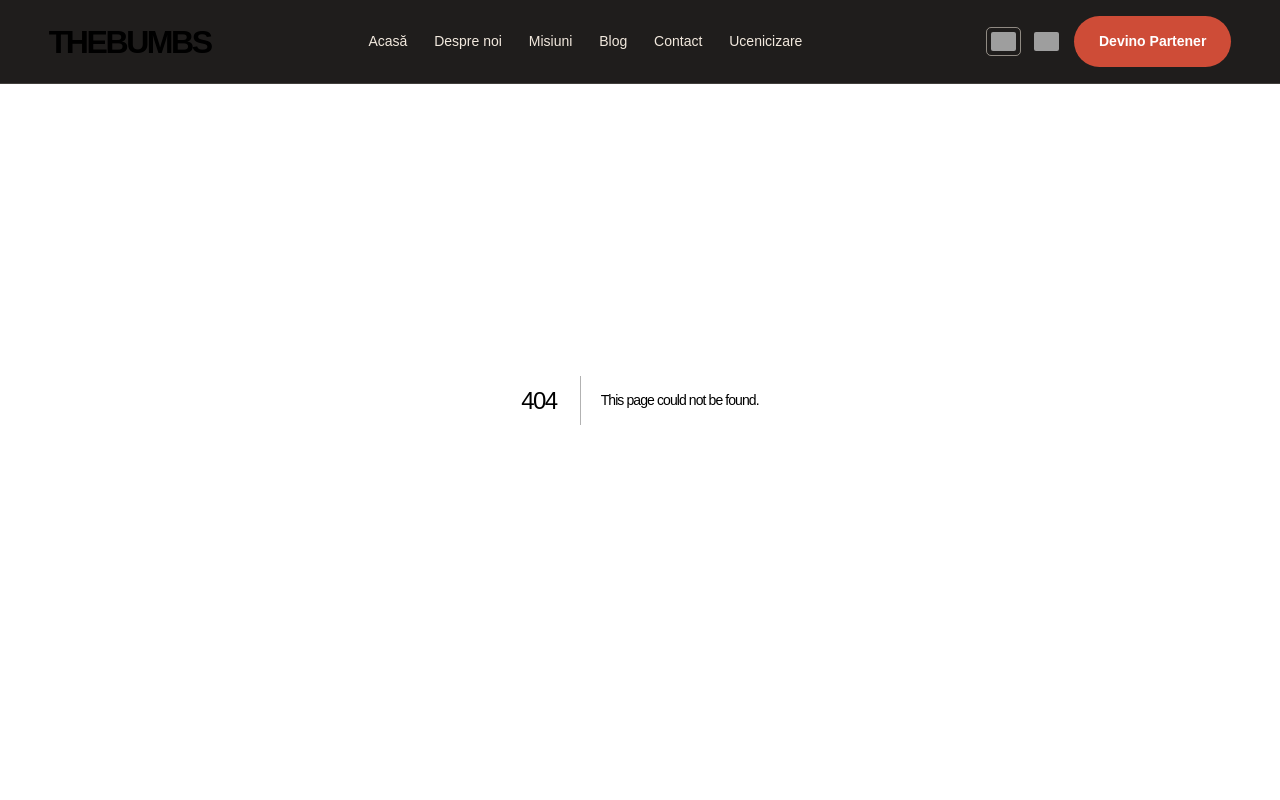
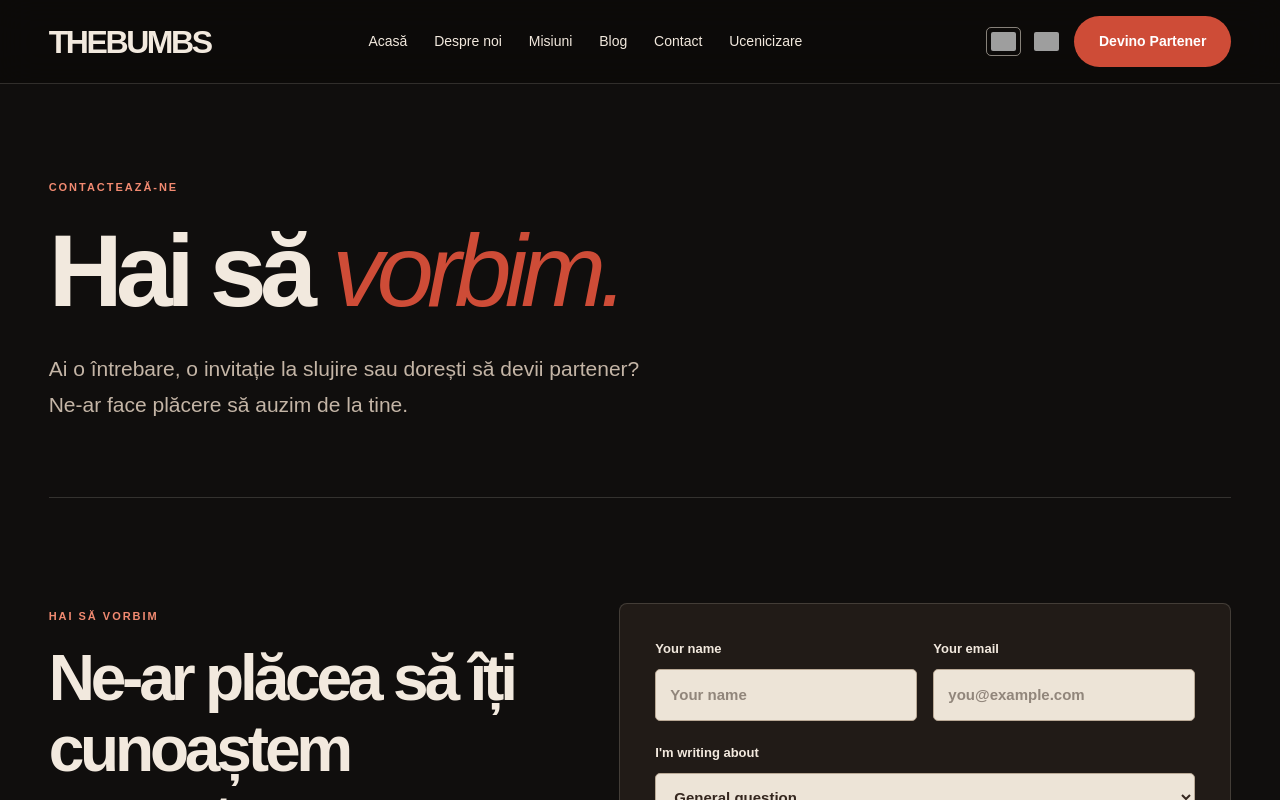
Before and after one commit to bumbmatei-sys/thebumbs-website, a Next.js app: page /ro/contact in a window 1280 px wide. Before the commit this address had no page. Shown: the top 800 px of the page. Built offline with nearby package versions, Linux system fonts and the light colour scheme; grey boxes are pictures that could not be loaded.

Commit message:
feat: add Romanian contact page

```diff
--- /dev/null
+++ b/app/ro/contact/page.tsx
@@ -0,0 +1,3 @@
+import { ContactForm } from "@/components/contact-form";
+export const metadata={title:"Contact",description:"Contactează-ne pentru întrebări, invitații la slujire sau parteneriate.",alternates:{canonical:"/ro/contact",languages:{en:"/contact",ro:"/ro/contact"}}};
+export default function ContactRo(){return <main lang="ro"><section className="hero reveal contact-hero"><span className="eyebrow">CONTACTEAZĂ-NE</span><h1>Hai să <em>vorbim.</em></h1><p className="lead">Ai o întrebare, o invitație la slujire sau dorești să devii partener?<br/>Ne-ar face plăcere să auzim de la tine.</p></section><section className="section contact-section"><div className="contact-grid"><div><span className="eyebrow">HAI SĂ VORBIM</span><h2>Ne-ar plăcea să îți cunoaștem povestea.</h2><p className="body-copy">Spune-ne ce ai pe inimă. Folosește formularul pentru a ne trimite un mesaj privat. Dacă trimiterea nu este disponibilă temporar, poți copia mesajul.</p></div><ContactForm locale="ro"/></div></section></main>}
```
